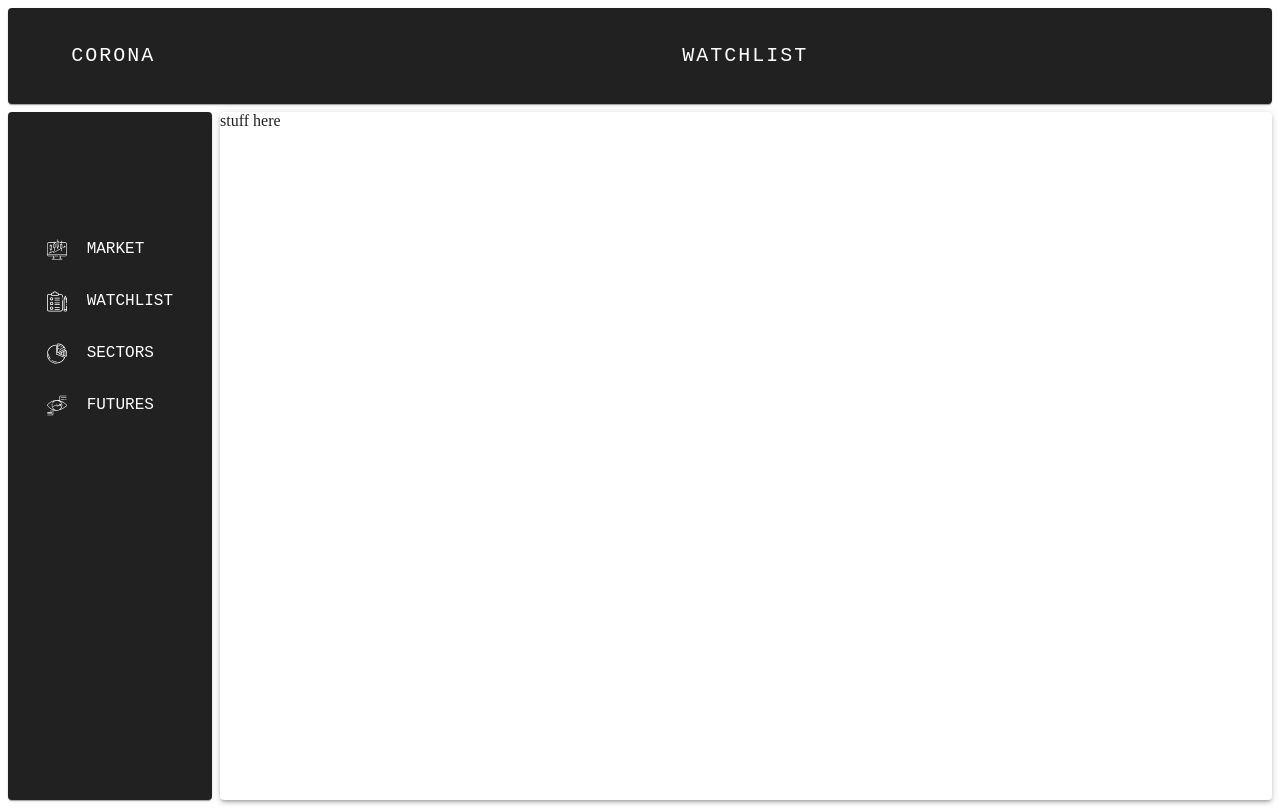
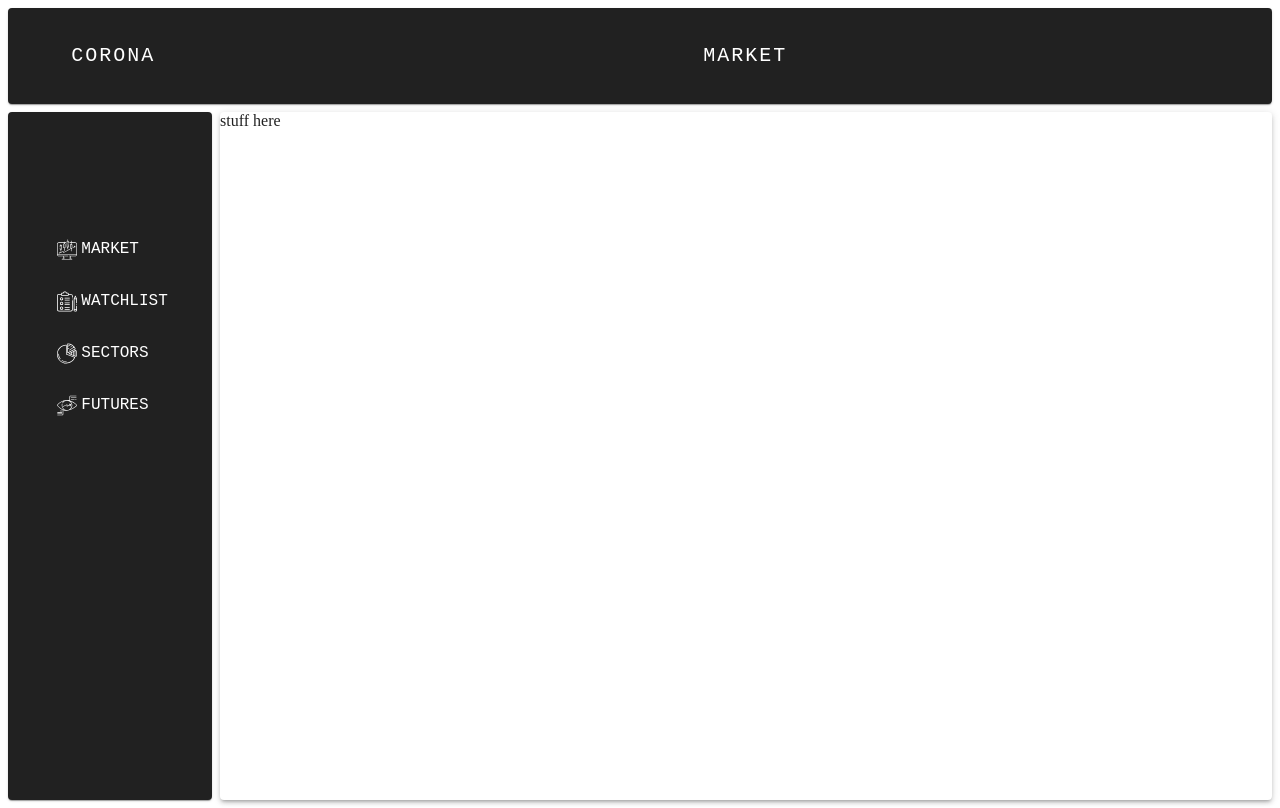
Before and after one commit to NickRichu/WatchList, a React (Create React App) app: page / in a window 1280 px wide. Built offline with nearby package versions, Linux system fonts and the light colour scheme.

Commit message:
added store, made top bar label kinda work

```diff
--- a/src/Components/AppComponents/AppContainer.js
+++ b/src/Components/AppComponents/AppContainer.js
@@ -1,5 +1,5 @@
 import React from "react";
-
+import { StateProvider } from '../../Store/store.js';
 import {
   Grid
   // makeStyles
@@ -14,8 +14,10 @@ import { App } from "./App";
 export const AppContainer = () => {
   // const classes = useStyles();
   return (
+    <StateProvider>
     <Grid>
       <App />
     </Grid>
+    </StateProvider>
   );
 };
--- a/src/Components/SideNavComponents/NavListItem.js
+++ b/src/Components/SideNavComponents/NavListItem.js
@@ -27,7 +27,7 @@ export const NavListItem = props => {
  // const classes = useStyles();
   return (
     <ListItem button onClick={props.clickHandler}>
-      <Grid container alignItems="center" spacing="2">
+      <Grid container alignItems="center" >
         <Grid item xs={4}>
           <Grid container justify="flex-end">
             <Icon>
--- a/src/Components/SideNavComponents/SideNav.js
+++ b/src/Components/SideNavComponents/SideNav.js
@@ -1,4 +1,4 @@
-import React from "react";
+import React, { useState, useContext } from "react";
 
 import { Grid, makeStyles, Paper, List } from "@material-ui/core";
 
@@ -7,6 +7,7 @@ import MarketLogo from "../../Static/stock.svg";
 import WatchlistLogo from "../../Static/plan.svg";
 import SectorsLogo from "../../Static/pie-chart.svg";
 import FuturesLogo from "../../Static/future.svg";
+import { store } from "../../Store/store";
 
 const useStyles = makeStyles(theme => ({
   paper: {
@@ -23,11 +24,26 @@ const props = {
   Watchlist: { name: "WATCHLIST", logo: WatchlistLogo },
   Futures: { name: "FUTURES", logo: FuturesLogo },
   Sectors: { name: "SECTORS", logo: SectorsLogo }
-
 };
 export const SideNav = () => {
-  const clickHandler = () => {
-    console.log("whats good");
+  // Subscribe to `contacts` state and access dispatch function
+  const [state, dispatch] = useContext(store);
+  // Declare a local state to be used internally by this component
+  const [selectedPage, setSelectedPage] = useState();
+
+  const updateCurrentPage = currentPage => {
+    dispatch({
+      type: "SET_NAVBAR_CURRENT_PAGE",
+      payload: { currentPage: selectedPage }
+    });
+  };
+
+  const clickHandler = e => {
+    const label = e.target.textContent;
+    setSelectedPage(label);
+    updateCurrentPage(selectedPage);
+
+    console.log(state);
   };
   const classes = useStyles();
   // const state = props();
@@ -50,11 +66,20 @@ export const SideNav = () => {
             className={classes.nav_list_item}
             name={props.Watchlist.name}
             logo={props.Watchlist.logo}
+            clickHandler={clickHandler}
           />
-          <NavListItem className={classes.nav_list_item} name={props.Sectors.name}
-            logo={props.Sectors.logo} />
-          <NavListItem className={classes.nav_list_item} name={props.Futures.name}
-            logo={props.Futures.logo} />
+          <NavListItem
+            className={classes.nav_list_item}
+            name={props.Sectors.name}
+            logo={props.Sectors.logo}
+            clickHandler={clickHandler}
+          />
+          <NavListItem
+            className={classes.nav_list_item}
+            name={props.Futures.name}
+            logo={props.Futures.logo}
+            clickHandler={clickHandler}
+          />
         </List>
       </Paper>
     </Grid>
--- a/src/Components/TopBarComponents/TopBar.js
+++ b/src/Components/TopBarComponents/TopBar.js
@@ -3,7 +3,7 @@ import React from "react";
 import { Typography, Box, Grid } from "@material-ui/core/";
 
 
-export const TopBar = () => {
+export const TopBar = props => {
   return (
 
           <Grid container spacing={0}>
@@ -34,7 +34,7 @@ export const TopBar = () => {
                   fontWeight="500"
                   textAlign="center"
                 >
-                  WATCHLIST
+                  {props.pageLabel}
                 </Box>
               </Typography>
             </Grid>
--- a/src/Components/TopBarComponents/TopBarContainer.js
+++ b/src/Components/TopBarComponents/TopBarContainer.js
@@ -1,8 +1,8 @@
-import React from "react";
+import React, { useState, useContext }  from "react";
 
 import { Grid, makeStyles, Paper } from "@material-ui/core";
 import { TopBar } from "./TopBar";
-
+import {store} from "../../Store/store.js"
 const useStyles = makeStyles({
   paper: {
     background: "#212121",
@@ -14,11 +14,12 @@ const useStyles = makeStyles({
   }
 });
 export const TopBarContainer = () => {
+  const [state, dispatch] = useContext(store);
   const classes = useStyles();
   return (
     <Grid item xs={12}>
       <Paper className={classes.paper}>
-        <TopBar />
+        <TopBar pageLabel={state.currentPage} />
       </Paper>
     </Grid>
   );
--- /dev/null
+++ b/src/Store/store.js
@@ -0,0 +1,33 @@
+// store.js
+import React, {createContext, useReducer} from 'react';
+
+const initialState = {
+
+            currentPage: "MARKET",
+            topBarLabel: ''
+
+
+
+};
+const reducer = (state, action) => {
+    switch (action.type) {
+        case 'SET_NAVBAR_CURRENT_PAGE':
+            return {
+       ...state,
+       currentPage: action.payload.currentPage
+            };
+      default:
+        throw new Error();
+    }
+  };
+const store = createContext(initialState);
+const { Provider } = store;
+
+const StateProvider = ( { children } ) => {
+
+      const [state, dispatch] = useReducer(reducer, initialState);
+
+  return <Provider value={[state, dispatch]}>{children}</Provider>;
+};
+
+export { store, StateProvider }
```
